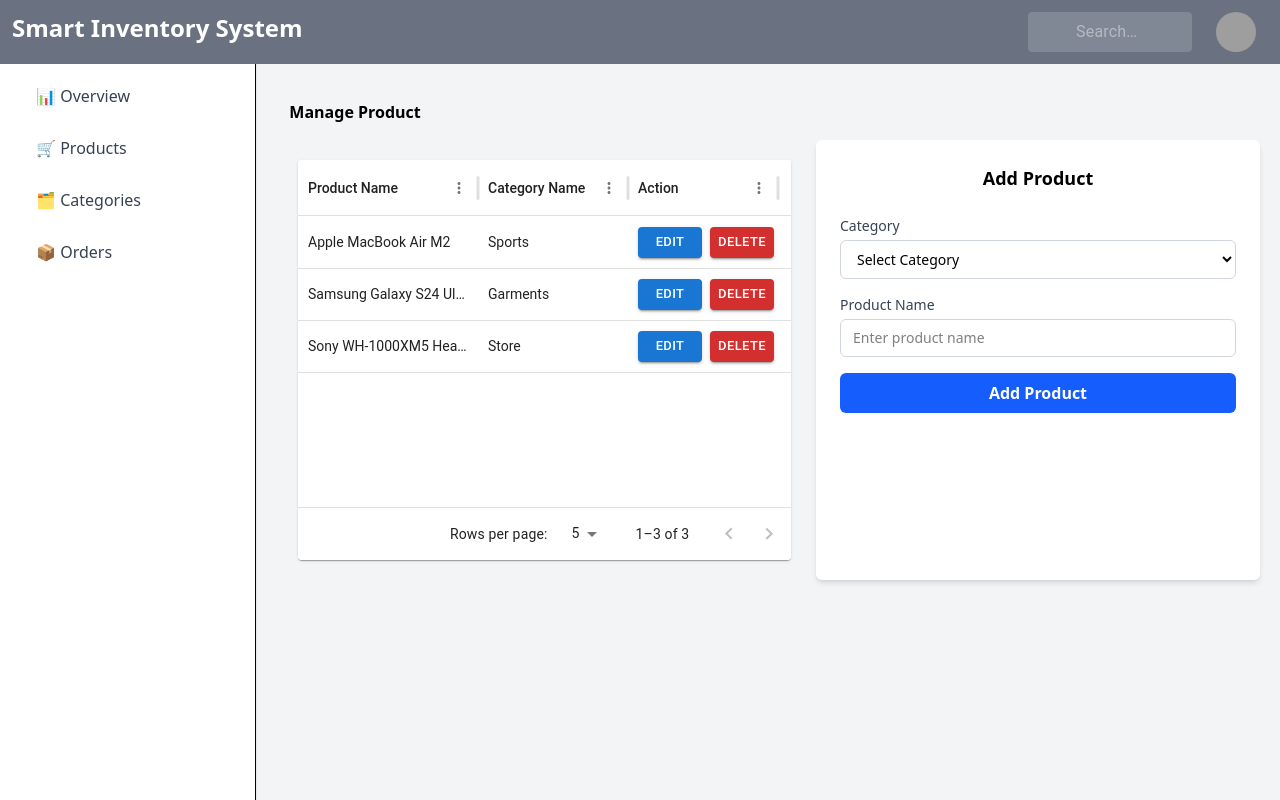
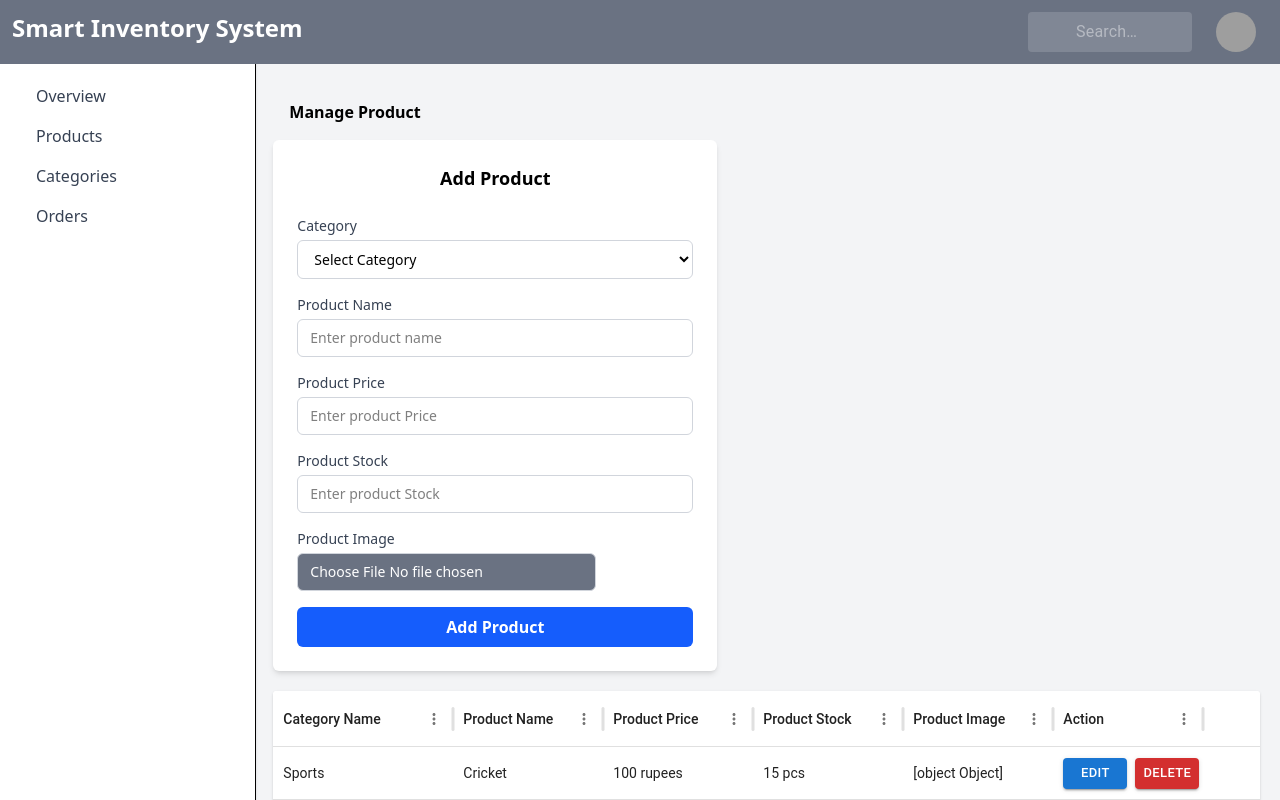
Before and after one commit to Hamza-Bashir/multi-vendor-smart-system, a React (Vite) app in the folder frontend/: page /dashboard/vendor/product in a window 1280 px wide. Shown: the top 800 px of the page. Built offline with nearby package versions, Linux system fonts and the light colour scheme; grey boxes are pictures that could not be loaded; some icons are missing.

Commit message:
Vendor dashboard done

```diff
--- a/frontend/src/components/Header.jsx
+++ b/frontend/src/components/Header.jsx
@@ -52,7 +52,7 @@ const Search = styled('div')(({ theme }) => ({
 const Header = () => {
 
     return <>
-    <header className="flex justify-between max-w-full mx-auto bg-gray-500 text-white p-3 fixed top-0 left-0 right-0">
+    <header className="flex justify-between max-w-full mx-auto bg-gray-500 text-white p-3 fixed top-0 left-0 right-0 z-10">
         <div className="font-semibold text-2xl">
             Smart Inventory System
         </div>
--- a/frontend/src/components/reuseable/Dashboard.jsx
+++ b/frontend/src/components/reuseable/Dashboard.jsx
@@ -1,21 +1,35 @@
+import {Link} from "react-router-dom"
+
 const Dashboard = () => {
     return (
       <div className="bg-white shadow h-screen p-5 border-r w-64">
         <h2 className="text-2xl font-semibold text-gray-800 mb-6">Vendor Panel</h2>
 
         <nav className="space-y-3">
+          <Link to="/dashboard/vendor">
           <button className="w-full text-left px-4 py-2 rounded-lg hover:bg-gray-100 text-gray-700 font-medium transition">
-            📊 Overview
+             Overview
           </button>
+          </Link>
+
+          <Link to="/dashboard/vendor/product">
           <button className="w-full text-left px-4 py-2 rounded-lg hover:bg-gray-100 text-gray-700 font-medium transition">
-            🛒 Products
+             Products
           </button>
+          </Link>
+
+          <Link to="/dashboard/vendor/category">
           <button className="w-full text-left px-4 py-2 rounded-lg hover:bg-gray-100 text-gray-700 font-medium transition">
-            🗂️ Categories
+             Categories
           </button>
+          </Link>
+
+          <Link to="/dashboard/vendor/order">
           <button className="w-full text-left px-4 py-2 rounded-lg hover:bg-gray-100 text-gray-700 font-medium transition">
-            📦 Orders
+             Orders
           </button>
+          </Link>
+
         </nav>
       </div>
     );
--- a/frontend/src/components/vendor/category/CategoryTable.jsx
+++ b/frontend/src/components/vendor/category/CategoryTable.jsx
@@ -2,7 +2,12 @@ import * as React from 'react';
 import { DataGrid } from '@mui/x-data-grid';
 import Paper from '@mui/material/Paper';
 import Button from '@mui/material/Button';
+import EditDialogBox from '../../reuseable/EditDialogBox';
 
+
+
+
+export default function CategoryTable() {
   const columns = [
     { field: 'category', headerName: 'Category Name', width: 200 },
     {
@@ -13,7 +18,7 @@ const columns = [
       filterable: false,
       renderCell: (params) => (
         <div style={{ display: 'flex', gap: '8px', marginTop:"10px" }}>
-        <Button variant="contained" color="primary" size="small">
+          <Button variant="contained" color="primary" size="small" onClick={()=>setOpenDialog(true)}>
             Edit
           </Button>
           <Button variant="contained" color="error" size="small">
@@ -32,8 +37,9 @@ const rows = [
 
   const paginationModel = { page: 0, pageSize: 5 };
 
-export default function CategoryTable() {
-  return (
+  const [openDialog, setOpenDialog] = React.useState(false)
+
+  return <>
   <Paper className="" sx={{ height: 400, width: '50%' }}>
       <DataGrid
         rows={rows}
@@ -43,5 +49,35 @@ export default function CategoryTable() {
         sx={{ border: 0 }}
       />
     </Paper>
-  );
+    <EditDialogBox isOpen={openDialog} onClose={()=>setOpenDialog(false)} title="Edit Category">
+    <form className="bg-white w-full p-6">
+
+
+        {/* Category Name Input */}
+        <div className="mb-4">
+          <label className="block text-sm font-medium text-gray-700 mb-1">
+            Category Name
+          </label>
+          <input
+            className="w-full border border-gray-300 rounded-md px-3 py-2 text-sm focus:outline-none focus:ring-2 focus:ring-blue-500"
+            type="text"
+            placeholder="Enter Category name"
+          />
+        </div>
+
+        {/* Submit Button */}
+        <button
+          type="submit"
+          className="w-full bg-blue-600 hover:bg-blue-700 text-white font-semibold py-2 rounded-md transition-all duration-200"
+        >
+          Edit Category
+        </button>
+      </form>
+
+    </EditDialogBox>
+  </>
+
+
+
+
 }
--- a/frontend/src/components/vendor/order/OrderTable.jsx
+++ b/frontend/src/components/vendor/order/OrderTable.jsx
@@ -19,10 +19,10 @@ const columns = [
         <Button variant="contained" color="warning" size="small">
           Pending
         </Button>
-        <Button variant="contained" color="success" size="small">
+        <Button variant="contained" color="success" size="small" disabled>
           Deliver
         </Button>
-        <Button variant="contained" color="error" size="small">
+        <Button variant="contained" color="error" size="small" disabled>
           Cancel
         </Button>
       </div>
--- a/frontend/src/components/vendor/product/Product.jsx
+++ b/frontend/src/components/vendor/product/Product.jsx
@@ -5,9 +5,10 @@ const Product = () => {
     return <>
         <h2 className="font-semibold text-[16px] mt-16 p-4">Manage Product</h2>
 
-        <div className="flex justify-between">
+        <div className="">
+
+            <ProductForm />
             <ProductTable />
-            <ProductForm />
         </div>
 
     </>
--- a/frontend/src/components/vendor/product/ProductForm.jsx
+++ b/frontend/src/components/vendor/product/ProductForm.jsx
@@ -32,6 +32,38 @@ const ProductForm = () => {
         />
       </div>
 
+      <div className="mb-4">
+        <label className="block text-sm font-medium text-gray-700 mb-1">
+          Product Price
+        </label>
+        <input
+          className="w-full border border-gray-300 rounded-md px-3 py-2 text-sm focus:outline-none focus:ring-2 focus:ring-blue-500"
+          type="text"
+          placeholder="Enter product Price"
+        />
+      </div>
+
+      <div className="mb-4">
+        <label className="block text-sm font-medium text-gray-700 mb-1">
+          Product Stock
+        </label>
+        <input
+          className="w-full border border-gray-300 rounded-md px-3 py-2 text-sm focus:outline-none focus:ring-2 focus:ring-blue-500"
+          type="text"
+          placeholder="Enter product Stock"
+        />
+      </div>
+
+      <div className="mb-4">
+        <label className="block text-sm font-medium text-gray-700 mb-1">
+          Product Image
+        </label>
+        <input
+          className="w-fit border border-gray-300 rounded-md py-2 px-3 text-sm bg-gray-500 text-white"
+          type="file"
+        />
+      </div>
+
       {/* Submit Button */}
       <button
         type="submit"
--- a/frontend/src/components/vendor/product/ProductTable.jsx
+++ b/frontend/src/components/vendor/product/ProductTable.jsx
@@ -6,9 +6,8 @@ import EditDialogBox from "../../reuseable/EditDialogBox";
 
 export default function ProductTable() {
   const rows =  [
-    { id: 1, firstName: "Apple MacBook Air M2", category: "Sports" },
-    { id: 2, firstName: "Samsung Galaxy S24 Ultra", category: "Garments" },
-    { id: 3, firstName: "Sony WH-1000XM5 Headphones", category: "Store" },
+    { id: 1, category: "Sports", product: "Cricket", productPrice: "100 rupees", productStock: "15 pcs", productImage: <img src="https://picsum.photos" /> },
+
   ];
 
   const [openDialog, setOpenDialog] = React.useState(false)
@@ -16,8 +15,11 @@ export default function ProductTable() {
 
 
   const columns = [
-    { field: "firstName", headerName: "Product Name", width: 180 },
-    { field: "category", headerName: "Category Name", width: 150 },
+    { field: "category", headerName: "Category Name", width: 180 },
+    { field: "product", headerName: "Product Name", width: 150 },
+    { field: "productPrice", headerName: "Product Price", width: 150 },
+    { field: "productStock", headerName: "Product Stock", width: 150 },
+    { field: "productImage", headerName: "Product Image", width: 150 },
     {
       field: "action",
       headerName: "Action",
@@ -44,7 +46,7 @@ export default function ProductTable() {
 
   return (
     <>
-      <Paper sx={{ height: 400, width: "50%", margin: "20px auto" }}>
+      <Paper  sx={{ height: 400, width: "100%", margin: "20px auto" }}>
         <DataGrid
           rows={rows}
           columns={columns}
```
Lines whose indentation alone changed are shown as unchanged.
